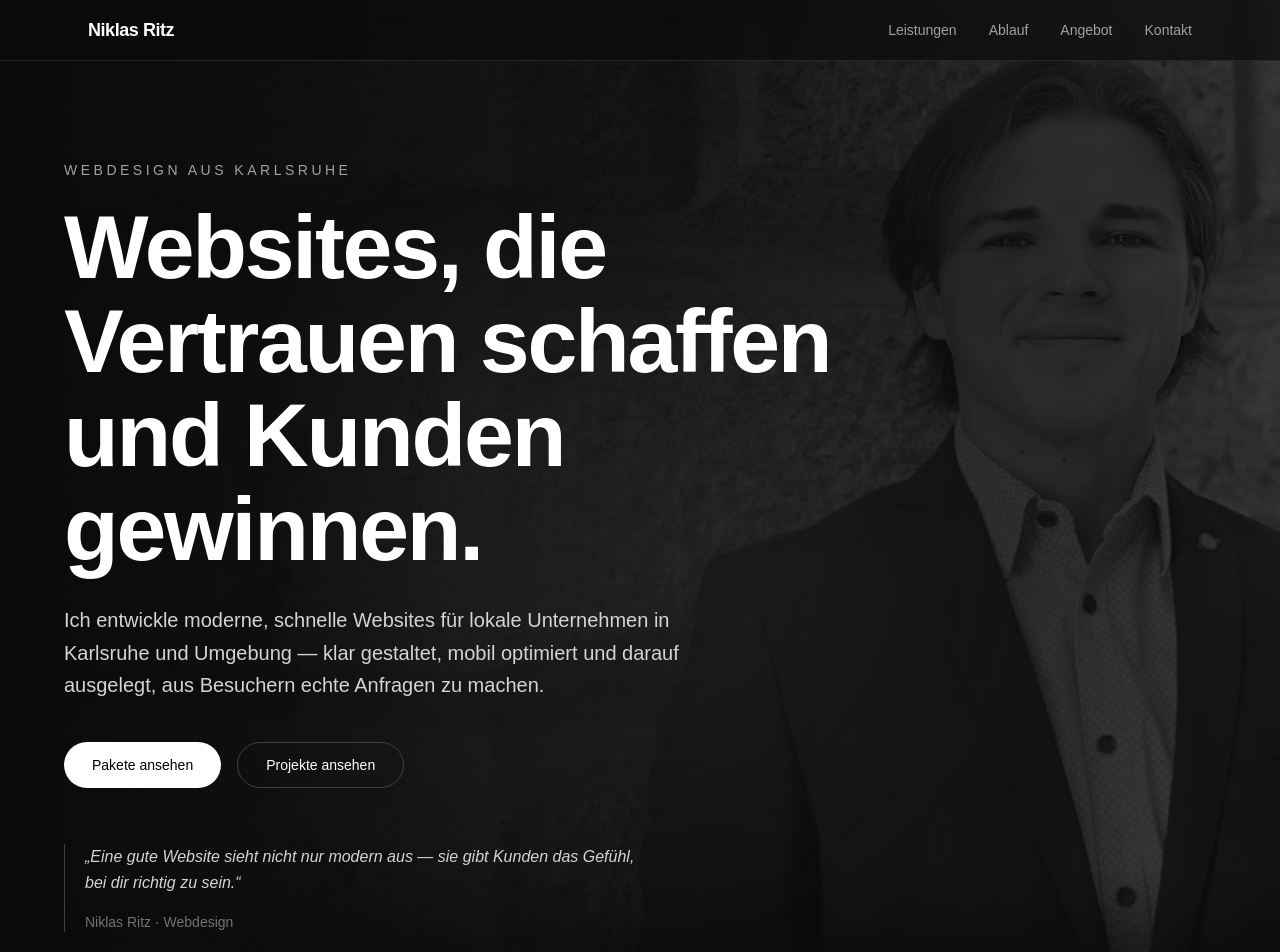
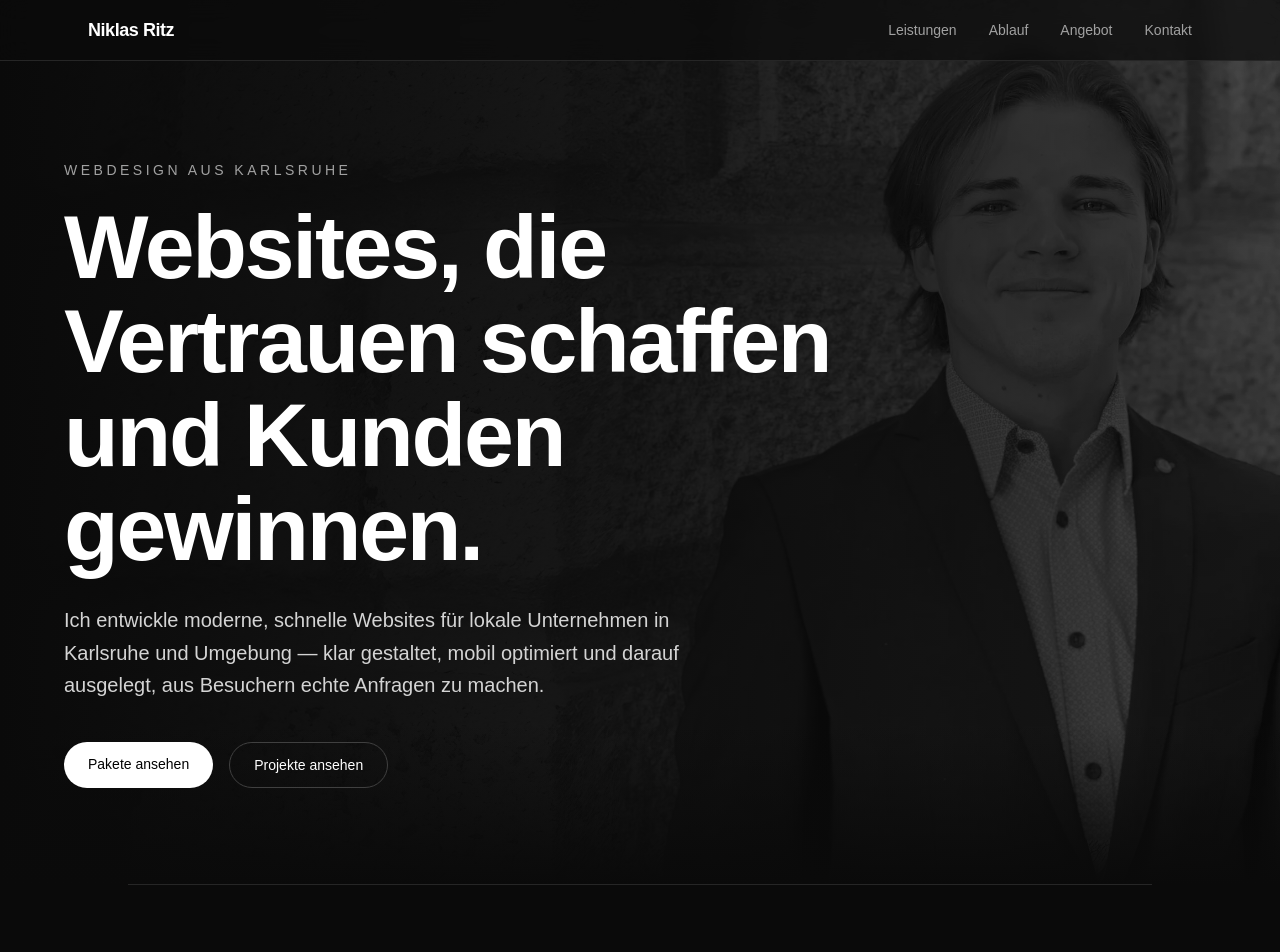
Before and after one commit to niklasritzbusiness-creator/niklasritz-website, a Next.js app: page / in a window 1280 px wide. Shown: the top 952 px of the page. Built offline with nearby package versions, Linux system fonts and the light colour scheme.

Commit message:
New Commit

```diff
--- a/app/sections/Hero.tsx
+++ b/app/sections/Hero.tsx
@@ -3,28 +3,41 @@ import Image from "next/image"
 export default function Hero() {
   return (
     <section className="relative min-h-screen overflow-hidden px-6 pt-40 pb-24 flex items-center">
-      {/* Background image */}
+
+      {/* Desktop background image */}
+      <div className="absolute inset-0 hidden md:block">
         <Image
-        src="/images/niklas-bw.webp"
-        alt="Niklas Ritz"
+          src="/images/niklas-hero-desktop.webp"
+          alt="Niklas Ritz Webdesign"
           fill
           priority
           fetchPriority="high"
           sizes="100vw"
-        className="object-cover object-[52%_35%] grayscale md:object-[70%_center]"
+          className="object-cover object-[70%_center] grayscale"
         />
+      </div>
 
-      {/* Dark overlay for readability */}
-      <div className="absolute inset-0 bg-neutral-950/70" />
+      {/* Mobile background image */}
+      <div className="absolute inset-0 block md:hidden">
+        <Image
+          src="/images/niklas-hero-mobile.webp"
+          alt="Niklas Ritz Webdesign"
+          fill
+          priority
+          fetchPriority="high"
+          sizes="100vw"
+          className="object-cover object-center grayscale"
+        />
+      </div>
+
+      {/* Dark overlay */}
+      <div className="absolute inset-0 bg-neutral-950/75 md:bg-neutral-950/65" />
 
       {/* Cinematic gradient */}
       <div className="absolute inset-0 bg-gradient-to-r from-neutral-950 via-neutral-950/80 to-neutral-950/20" />
 
       {/* Bottom fade */}
       <div className="absolute inset-x-0 bottom-0 h-40 bg-gradient-to-t from-neutral-950 to-transparent" />
-
-      {/* Subtle glow */}
-      <div className="absolute left-1/2 top-1/3 h-[420px] w-[420px] -translate-x-1/2 rounded-full bg-white/10 blur-[140px]" />
 
       {/* Content */}
       <div className="relative z-10 max-w-6xl mx-auto w-full">
@@ -53,29 +66,17 @@ export default function Hero() {
           <div className="flex flex-col gap-4 sm:flex-row">
             <a
               href="#angebot"
-              className="inline-flex items-center justify-center rounded-full bg-white px-7 py-3 text-sm font-medium text-black transition hover:bg-neutral-200"
+              className="rounded-full bg-white px-6 py-3 text-center text-sm font-medium text-black transition hover:bg-neutral-200"
             >
               Pakete ansehen
             </a>
 
             <a
               href="#projekte"
-              className="inline-flex items-center justify-center rounded-full border border-neutral-700 px-7 py-3 text-sm font-medium text-white transition hover:border-neutral-400"
+              className="rounded-full border border-neutral-700 px-6 py-3 text-center text-sm font-medium text-white transition hover:border-neutral-400"
             >
               Projekte ansehen
             </a>
-          </div>
-
-          {/* Quote */}
-          <div className="mt-14 max-w-xl border-l border-neutral-700 pl-5">
-            <p className="text-base leading-relaxed text-neutral-300 italic">
-              „Eine gute Website sieht nicht nur modern aus — sie gibt Kunden
-              das Gefühl, bei dir richtig zu sein.“
-            </p>
-
-            <p className="mt-4 text-sm text-neutral-500">
-              Niklas Ritz · Webdesign
-            </p>
           </div>
         </div>
       </div>
```
Also changed, not shown: public/images/niklas-hero-desktop.webp (renamed from public/images/niklas-bw.webp), public/images/niklas-hero-mobile.webp (added). Lines whose indentation alone changed are shown as unchanged.
